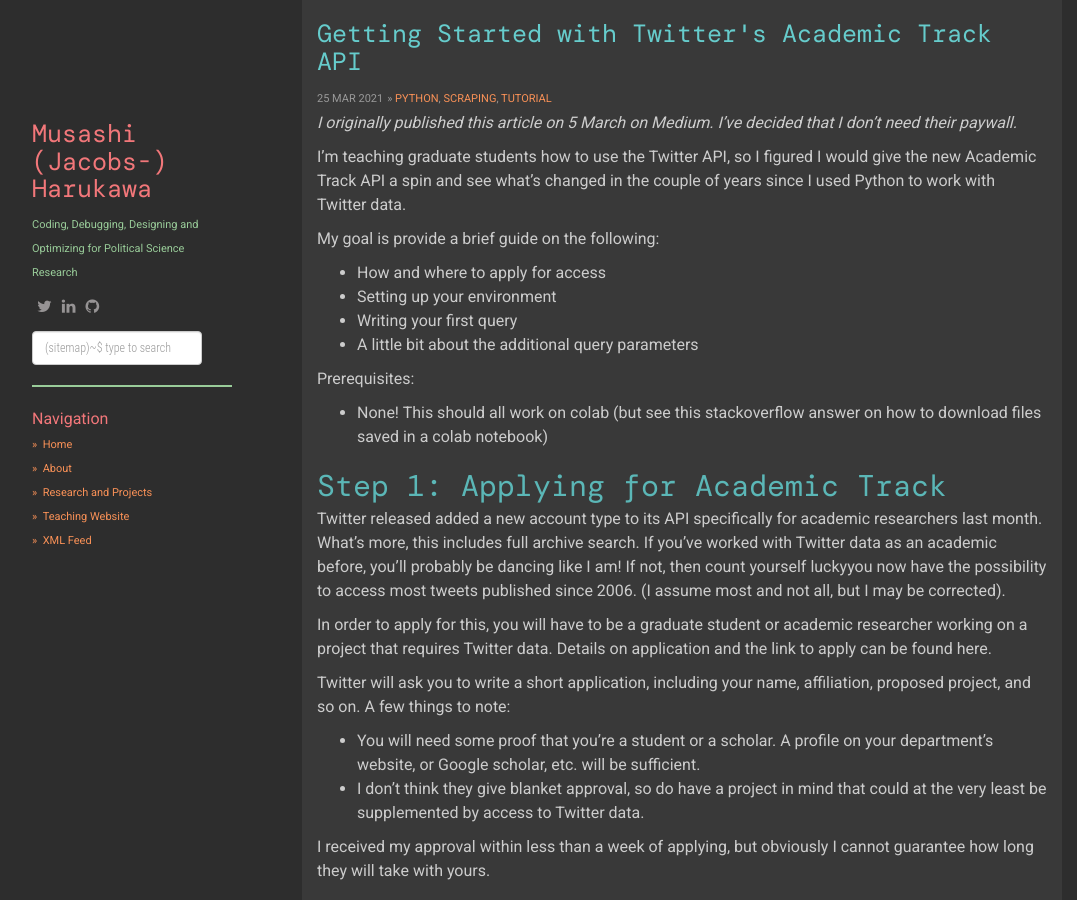
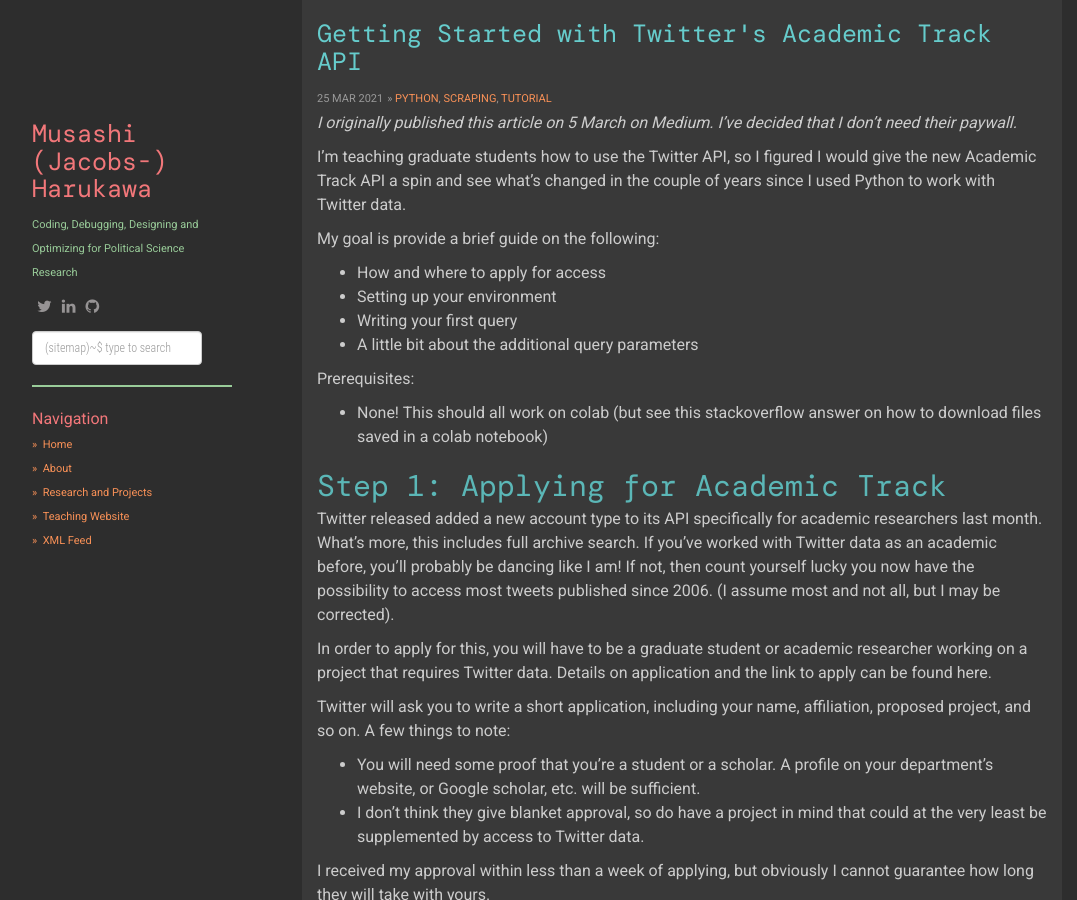
Before and after one commit to muhark/muhark.github.io, a Jekyll site: the page built from _posts/2021-03-25-getting-started-with-academic-twitter.md, in a window 1280 px wide and 900 px high. Shown: the whole window, without its empty margins (53-1130 px from the left). Built offline with Jekyll 4.4.1, drawn with Linux system fonts in a browser that asks for light colours; nearby versions of some CDN libraries; comment, search, counter and statistics services are not loaded; some of the changed text lies outside the part shown.

Commit message:
fixing typo in Twitter article

```diff
--- a/_posts/2021-03-25-getting-started-with-academic-twitter.md
+++ b/_posts/2021-03-25-getting-started-with-academic-twitter.md
@@ -22,7 +22,7 @@
 
 ## Step 1: Applying for Academic Track
 
-Twitter released added a new account type to its API specifically for academic researchers last month. What's more, this includes full archive search. If you've worked with Twitter data as an academic before, you'll probably be dancing like I am! If not, then count yourself luckyyou now have the possibility to access most tweets published since 2006. (I assume most and not all, but I may be corrected).
+Twitter released added a new account type to its API specifically for academic researchers last month. What's more, this includes full archive search. If you've worked with Twitter data as an academic before, you'll probably be dancing like I am! If not, then count yourself lucky you now have the possibility to access most tweets published since 2006. (I assume most and not all, but I may be corrected).
 
 In order to apply for this, you will have to be a graduate student or academic researcher working on a project that requires Twitter data. Details on application and the link to apply can be found here.
 
```
Also changed, not shown: other parts of _posts/2021-03-25-getting-started-with-academic-twitter.md (+1 -1 lines).
